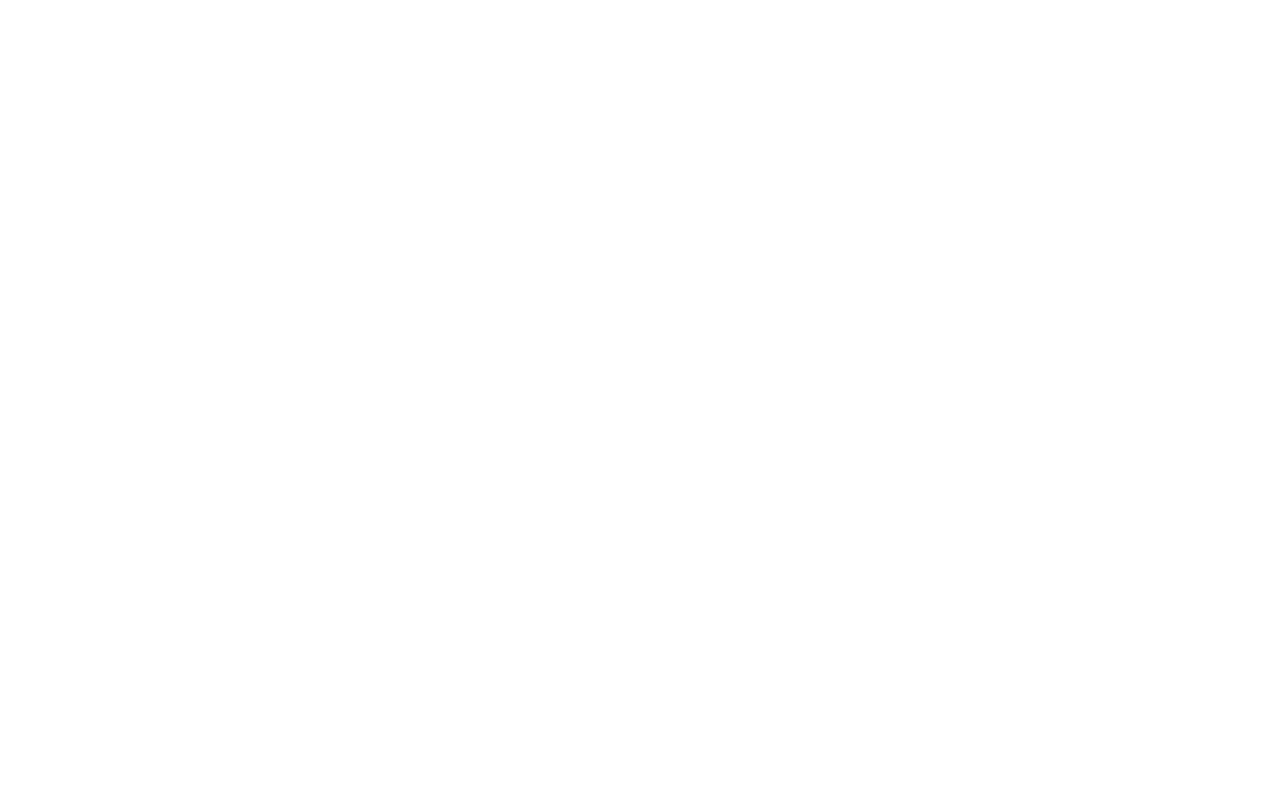
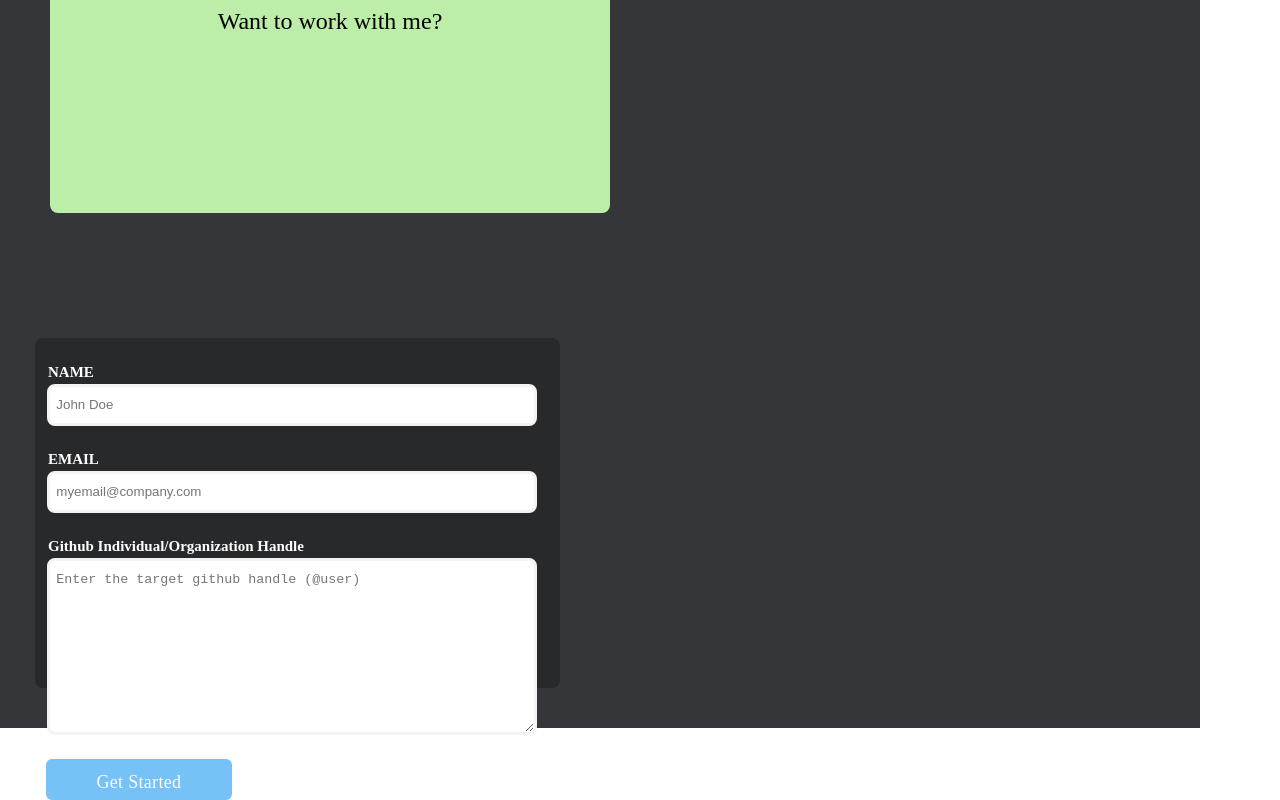
Before and after one commit to plaetzaw/AlexPlaetzerPortfolio, a Next.js app: page / in a window 1280 px wide. Shown: the part 1515-2315 px from the top of the page. Before the commit the page ends 1443 px from the top, so only its background shows below. Built offline with nearby package versions, Linux system fonts and the light colour scheme; a web font is replaced by a local one.

Commit message:
Adding contact form

```diff
--- /dev/null
+++ b/pages/components/atoms/FormInput.js
@@ -0,0 +1,12 @@
+import styled from 'styled-components'
+
+const FormInput = styled.input`
+border-radius: 8px;
+margin:0 .8em;
+
+border: ${props => props.invalidField ? '3px solid #FF6464' : '3px solid #F3F3F3'};
+padding:.8em .5em;
+width: 90%;
+`
+
+export default FormInput
--- /dev/null
+++ b/pages/components/atoms/FormLabel.js
@@ -0,0 +1,16 @@
+import styled from 'styled-components'
+
+const FormLabel = styled.label`
+color: ${props => props.invalidField ? '#FF6464' : '#ffffff'};
+font-style: normal;
+font-weight: bold;
+font-size: 15px;
+margin:0 .8em;
+line-height: 18px;
+display: flex;
+align-items: center;
+font-family: Helvetica Neu;
+padding:1.6em 0 .2em 0;
+`
+
+export default FormLabel
--- /dev/null
+++ b/pages/components/atoms/FormTextArea.js
@@ -0,0 +1,12 @@
+import styled from 'styled-components'
+
+const FormTextArea = styled.textarea`
+border-radius: 8px;
+margin:0 .8em;
+border: ${props => props.invalidField ? '3px solid #FF6464' : '3px solid #F3F3F3'};
+padding:.8em .5em;
+height: 150px;
+width: 90%;
+`
+
+export default FormTextArea
--- /dev/null
+++ b/pages/components/organisms/ContactBlock.js
@@ -0,0 +1,211 @@
+import React, { useState } from 'react'
+import styled from 'styled-components'
+
+// Atoms
+import ContactLabel from '../atoms/FormLabel'
+import ContactInput from '../atoms/FormInput'
+import ContactTextArea from '../atoms/FormTextArea'
+
+const Container = styled.div`
+// background-color: ${({ theme }) => theme.colors.SPACE_GREY}
+background-color: #343639;
+font-family: Helvetica Neu;
+color: #fcfcfc;
+display: flex;
+flex-wrap: wrap;
+min-height: 100vh
+`
+const IntroBlurb = styled.div`
+color: black;
+text-align: center;
+background-color: #BCEEAA;
+flex: 0 1 500px;
+margin: 50px;
+padding: 30px;
+font-size: 1.5rem;
+height: 175px;
+border-radius: 8px;
+`
+
+const ContactForm = styled.form`
+flex: 0 1 525px;
+flex-direction: column;
+background-color: #28292B;
+height: 350px;
+margin-right: 35px;
+margin-left: 35px;
+margin-top: 35px;
+border: 1px dashed #28292A;
+box-sizing: border-box;
+border-radius: 8px;
+`
+
+const ContactButton = styled.a`
+display:block;
+text-align: center;
+background-color: #76C1F5;
+border-radius: 6px;
+color: ${({ theme }) => theme.colors.regal};
+cursor: pointer;
+  font-family: Open Sans;
+  font-size: 1em;
+  letter-spacing: .3px;
+width: 175px;
+// margin: 10px;
+margin-left 10px;
+margin-top: 20px;
+max-height: 30px;
+padding: .7em .3em .4em .3em;
+font-size: 18px;
+font-family: Rockwell;
+`
+
+const SuccessHeader = styled.h1`
+color: #24A5FF;
+text-align: center;
+`
+const SuccessText = styled.div`
+text-align: center;
+font-size: 20px;
+`
+
+const Index = () => {
+  function encode (data) {
+    return Object.keys(data)
+      .map(key => encodeURIComponent(key) + '=' + encodeURIComponent(data[key]))
+      .join('&')
+  }
+
+  const NAME_PLACEHOLDER = 'John Doe'
+  const EMAIL_PLACEHOLDER = 'myemail@company.com'
+  const HANDLE_PLACEHOLDER = 'Enter the target github handle (@user)'
+
+  //   const NAME_ERROR_MESSAGE = 'Please enter a valid name'
+  //   const EMAIL_ERROR_MESSAGE = 'Please enter a valid email'
+  //   const HANDLE_ERROR_MESSAGE = 'Please enter a valid handle'
+
+  const [name, setName] = useState('')
+  const [email, setEmail] = useState('')
+  const [handle, setHandle] = useState('')
+  const [submitted, setSubmitted] = useState(false)
+  const [invalidName, setInValidName] = useState(false)
+  const [invalidEmail, setInValidEmail] = useState(false)
+  const [invalidHandle, setInvalidHandle] = useState(false)
+
+  const onClick = async (e) => {
+    e.preventDefault()
+    let nameError = false
+    let emailError = false
+    let handleError = false
+    /// Checking for validity of each field
+    if (name.length <= 0) {
+      nameError = true
+    }
+
+    if (email.length <= 0) {
+      emailError = true
+    }
+
+    if (handle.length <= 0) {
+      handleError = true
+    }
+    // Helpful Error Handling
+    // console.log(nameError, '&&', emailError, '&&', handleError)
+    // console.log(`Rendering Form -- (withErrors: ${showErrors}) and (invalidName:${invalidName})`)
+    // console.log(`Rendering Form -- (withErrors: ${showErrors}) and (invalidEmail:${invalidEmail})`)
+    // console.log(`Rendering Form -- (withErrors: ${showErrors}) and (invalidHandle:${invalidHandle})`)
+
+    // Checking to see if the input values are valid, if so
+    // it will initiate the fetch request
+    if (nameError === false && emailError === false && handleError === false) {
+      try {
+        await window.fetch('/', {
+          method: 'POST',
+          headers: { 'Content-Type': 'application/x-www-form-urlencoded' },
+          body: encode({
+            'form-name': 'getting-started-leads',
+            name: name,
+            email: email,
+            handle: handle
+          })
+        })
+        // console.log('awaited fetch result:', result)
+        setSubmitted(true)
+        console.log(name, email, handle, 'information submitted?', submitted)
+      } catch (e) {
+        console.log(e)
+      }
+    // if the values are not valid, it will show the corresponding errors
+    } else {
+      setInValidName(nameError)
+      setInValidEmail(emailError)
+      setInvalidHandle(handleError)
+    }
+  }
+
+  const contactForm = !submitted
+    ? (
+      <>
+        <ContactForm
+          name='getting-started-leads'
+          method='post'
+          data-netlify='true'
+          data-netlify-honeypot='bot-field'
+        >
+          <ContactLabel invalidField={invalidName}>NAME</ContactLabel>
+          <ContactInput
+            type='text'
+            name='name'
+            value={name}
+            invalidField={invalidName}
+            placeholder={NAME_PLACEHOLDER}
+            onChange={(e) => { setName(e.target.value) }}
+
+          />
+          <ContactLabel invalidField={invalidEmail}>EMAIL</ContactLabel>
+          <ContactInput
+            type='text'
+            name='email'
+            value={email}
+            placeholder={EMAIL_PLACEHOLDER}
+            onChange={(e) => { setEmail(e.target.value) }}
+            invalidField={invalidEmail}
+          />
+          <ContactLabel invalidField={invalidHandle}>Github Individual/Organization Handle</ContactLabel>
+          <ContactTextArea
+            type='text'
+            name='message'
+            value={handle}
+            placeholder={HANDLE_PLACEHOLDER}
+            onChange={(e) => { setHandle(e.target.value) }}
+            invalidField={invalidHandle}
+
+          />
+          <ContactButton
+            onClick={onClick}
+          >Get Started
+          </ContactButton>
+        </ContactForm>
+      </>
+      )
+    : (
+      <>
+        <ContactForm>
+          <SuccessHeader>Success!</SuccessHeader>
+          <SuccessText>Thank you for your interest in gitBabel! Your message has been submitted and we will get back to you soon!</SuccessText>
+        </ContactForm>
+      </>
+      )
+
+  return (
+    <>
+      <Container>
+        <IntroBlurb>
+          Want to work with me?
+        </IntroBlurb>
+        {contactForm}
+      </Container>
+    </>
+  )
+}
+export default Index
--- a/pages/components/organisms/HeroBlock.js
+++ b/pages/components/organisms/HeroBlock.js
@@ -24,7 +24,6 @@ const Headline = styled.div`
 `
 
 const Accent = styled(Headline)`
-  // font-family: Nunito;
   font-family: ${({ theme }) => theme.fonts.Base};
 
 `
--- a/pages/components/organisms/ProjectBlock.js
+++ b/pages/components/organisms/ProjectBlock.js
@@ -49,9 +49,9 @@ const ProjectsMap = Projects.map((project) => {
 const ProjectBlock = () => {
   return (
     <Container>
-        <Title>Current Projects</Title>
-        {ProjectsMap}
-      </Container>
+      <Title>Current Projects</Title>
+      {ProjectsMap}
+    </Container>
   )
 }
 
--- a/pages/components/organisms/Skills.js
+++ b/pages/components/organisms/Skills.js
@@ -33,6 +33,7 @@ const Skills = () => {
   const Technologies = [
     { id: 1, item: 'PostgreSQL & KnexJS' }, { id: 2, item: 'Storybook' }, { id: 3, item: 'Figma' }, { id: 4, item: 'GraphQL' }, { id: 5, item: 'Git' }, { id: 6, item: 'RestAPIs' }
   ]
+
   const LanguageMap = Languages.map((item) => {
     return (
       <ItemWrapper key={item.id}>
--- a/pages/index.js
+++ b/pages/index.js
@@ -5,6 +5,7 @@ import styled from 'styled-components'
 import HeroBlock from './components/organisms/HeroBlock'
 import Skills from './components/organisms/Skills'
 import ProjectBlock from './components/organisms/ProjectBlock'
+import ContactBlock from './components/organisms/ContactBlock'
 
 // Templates
 import Block from './components/templates/Block'
@@ -51,6 +52,9 @@ export default function Home () {
       <Block>
         <ProjectBlock />
       </Block>
+      <Block>
+        <ContactBlock />
+      </Block>
 
     </>
   )
```
